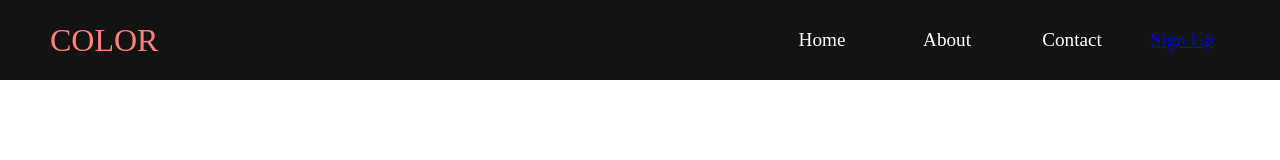
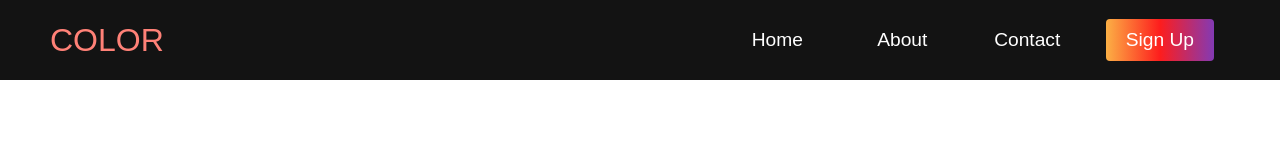
Before and after one commit to kaylalh/practice-website, a plain HTML site: page index.html in a window 1280 px wide. Drawn offline with Linux system fonts and the light colour scheme.

Commit message:
added changes to signup buttom

```diff
--- a/css/style.css
+++ b/css/style.css
@@ -3,11 +3,11 @@ body
 box-sizing: border-box;
 margin: 0;
 padding: 0;
-font-family: 'Kumbh Sans' sans-serif;
+font-family: 'Kumbh Sans', sans-serif;
 scroll-behavior: smooth;
 }
 
-.navbar{
+.navbar {
     background:#131313;
     height: 80px;
     display: flex;
@@ -34,7 +34,7 @@ scroll-behavior: smooth;
 
 #navbar__logo {
     background-color: #ff8177;
-    background-image: linear-gradient(to top #ff0844 0% #fb1999 100%);
+    background-image: linear-gradient(to top, #ff0844 0% #fb1999 100%);
     background-size: 100%;
     -webkit-background-clip: text;
     -moz-background-clip: text;
@@ -61,13 +61,14 @@ scroll-behavior: smooth;
 }
 
 .navbar__links{
-    color:#fff;
-    display:flex;
+    color: #fff;
+    display: flex;
     align-items: center;
     justify-content: center;
     width: 125px;
     text-decoration: none;
     height: 100%;
+    transition: all 0.3s ease;
 }
 
 .navbar__btn{
@@ -78,3 +79,21 @@ scroll-behavior: smooth;
     width: 100%;
 
 }
+
+.button {
+    display: flex;
+    justify-content: center;
+    align-items: center;
+    text-decoration: none;
+    padding: 10px 20px;
+    height: 100%;
+    width: 100%;
+    border: none;
+    outline: none;
+    border-radius: 4px;
+    background: #833ab4;
+    background: -webkit-linear-gradient(to right, #fcb045, #fd1d1d, #833ab4);
+    background: linear-gradient(to right, #fcb045, #fd1d1d, #833ab4);
+    color: #fff;
+    transition: all 0.3s ease;
+  }
```
